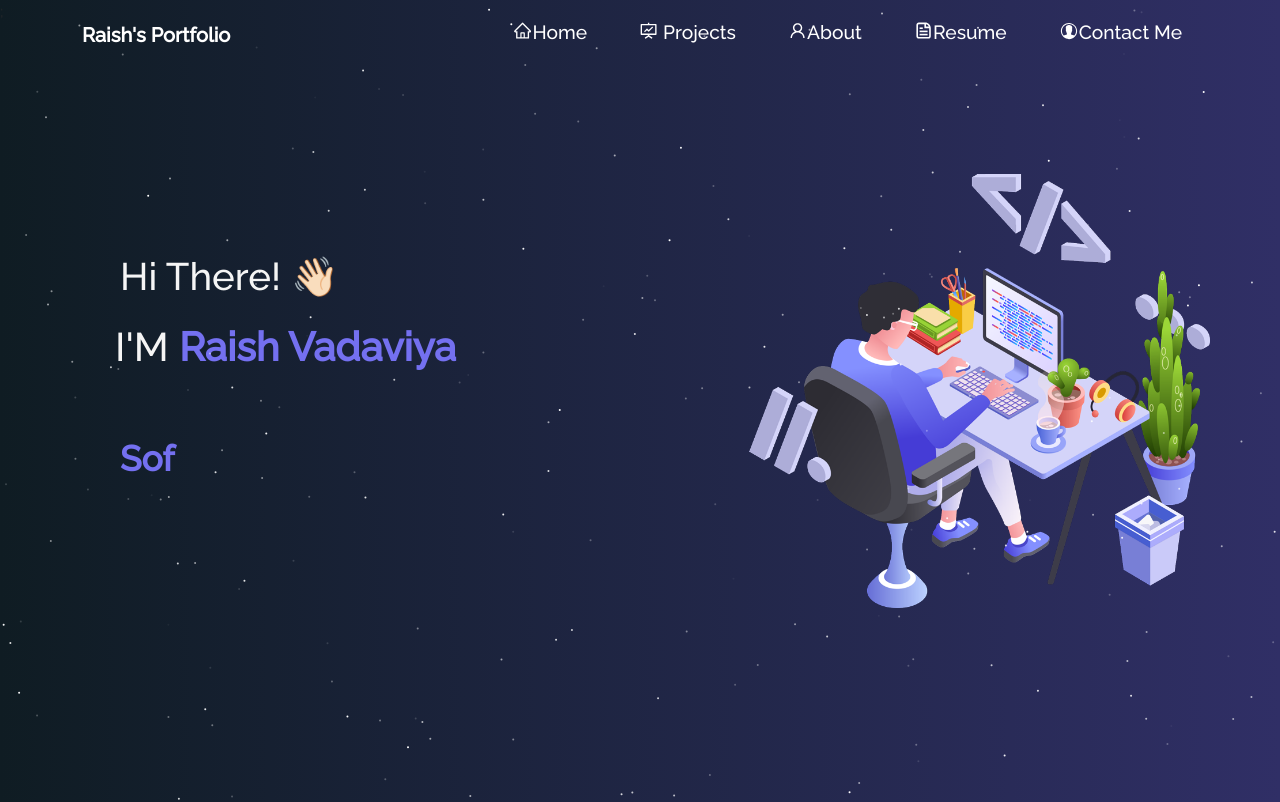
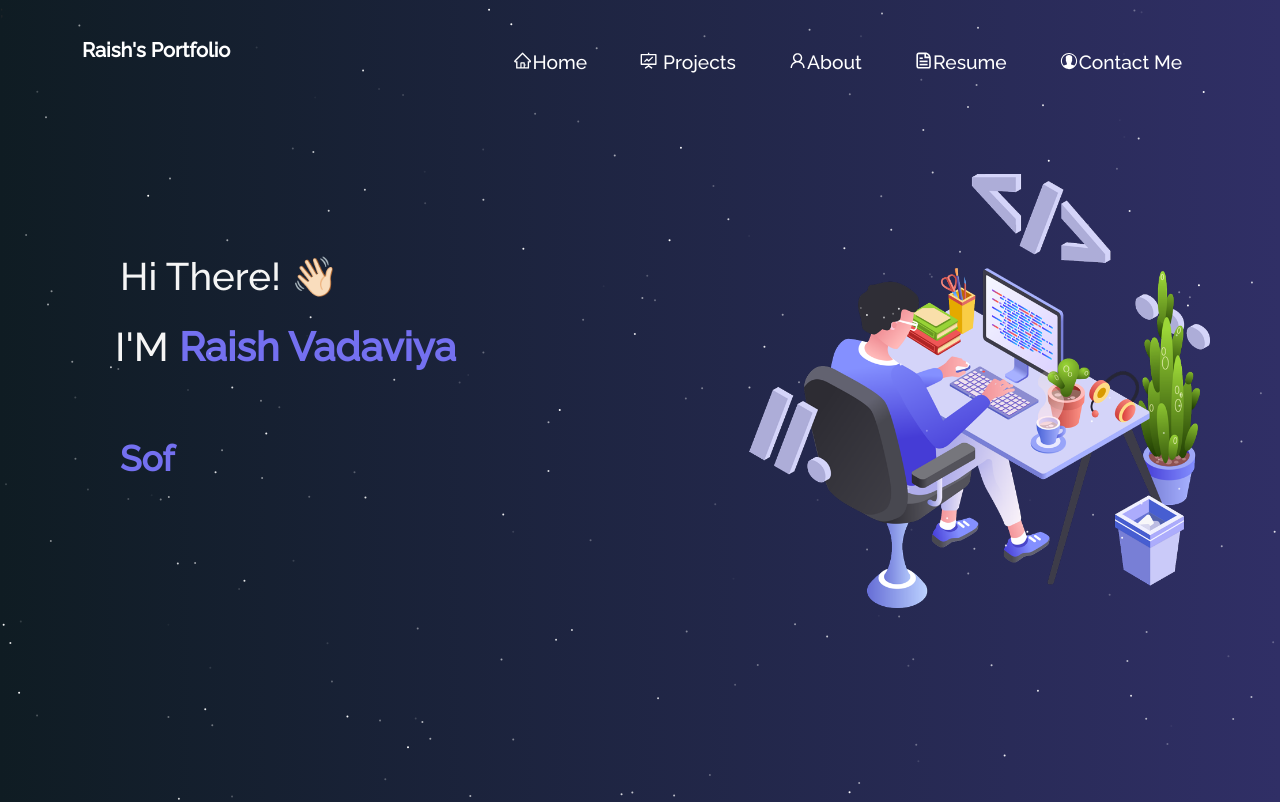
Before and after one commit to Raish10100/Portfolio, a React (Vite) app: page / in a window 1280 px wide. Shown: the top 802 px of the page. Built offline with nearby package versions, Linux system fonts and the light colour scheme.

Commit message:
style: improve navbar UI for better user experience

```diff
--- a/src/components/Navbar/Navbar.css
+++ b/src/components/Navbar/Navbar.css
@@ -62,6 +62,9 @@
     transform: rotate(-135deg) !important;
     opacity: 0.9 !important;
   }
+  .navbar-nav {
+    margin-top: 30px;
+  }
 
 
   @media (max-width: 767px) {
@@ -74,8 +77,11 @@
       display: none !important;
     }
     .container {
-      padding-left: 0.75rem !important ;
+      padding-left: 0rem !important ;
       padding-right: 0rem !important ;
+    }
+    .logo{
+      padding-left: 8px;
     }
   }
   .navbar-brand {
@@ -100,6 +106,9 @@
   @media (max-width: 767px) {
     .nav-link {
       padding: 0.7rem 1rem !important;
+    }
+    .nav-item {
+      margin-left: 0px !important;
     }
   }
 
```
